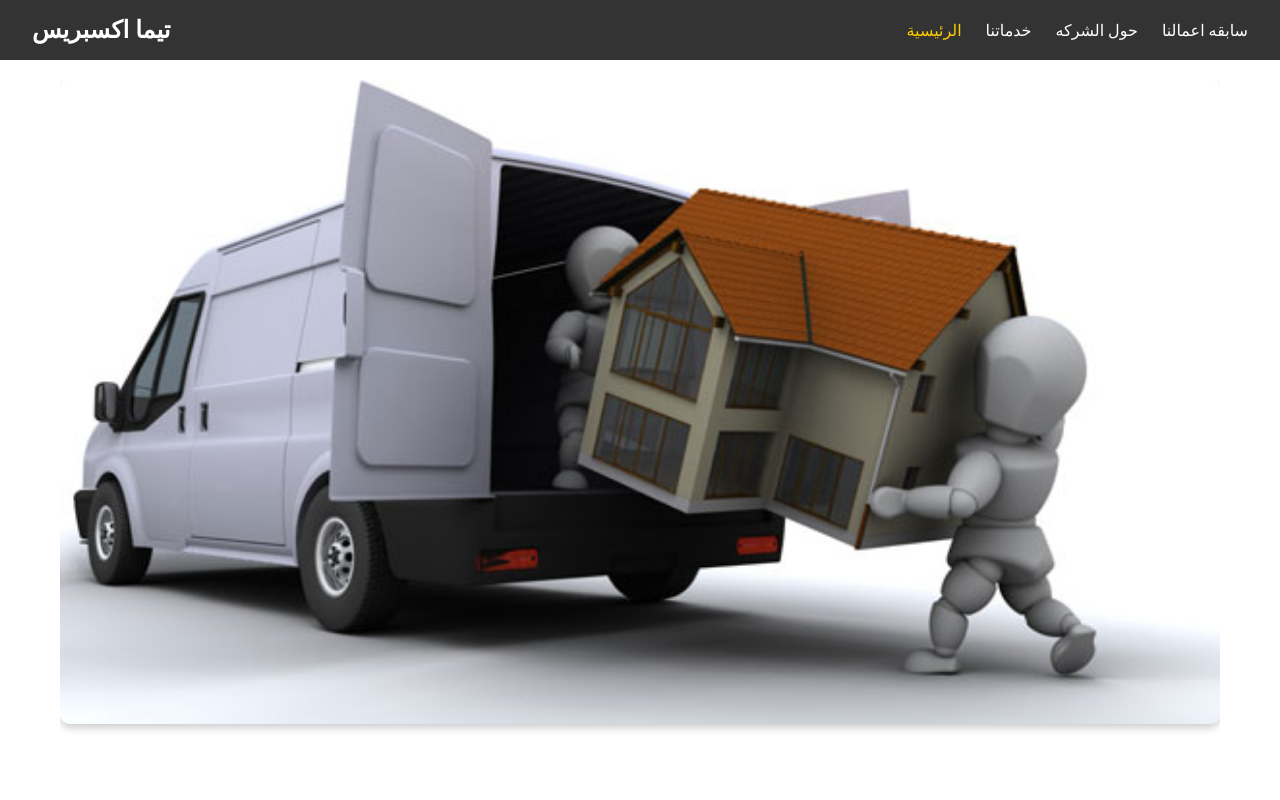
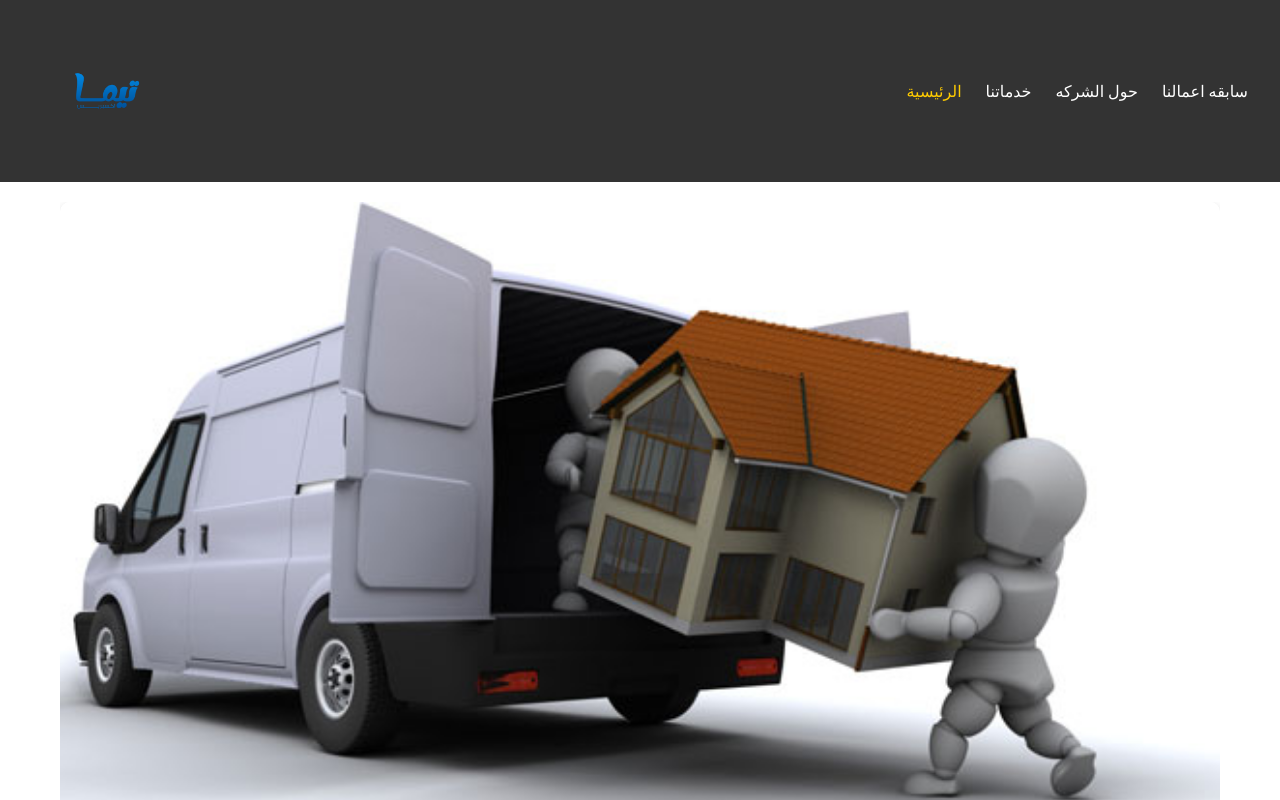
Before and after one commit to omargadelkareem/Temia-Express-website, a React (Create React App) app: page /slider in a window 1280 px wide. Shown: the top 800 px of the page. Built offline with nearby package versions, Linux system fonts and the light colour scheme.

Commit message:
add logo

```diff
--- a/public/index.html
+++ b/public/index.html
@@ -2,14 +2,14 @@
 <html lang="en">
   <head>
     <meta charset="utf-8" />
-    <link rel="icon" href="%PUBLIC_URL%/favicon.ico" />
+    <link rel="icon" href="%PUBLIC_URL%/tema 2.png"/>
     <meta name="viewport" content="width=device-width, initial-scale=1" />
     <meta name="theme-color" content="#000000" />
     <meta
       name="description"
       content="شركه نقل عفش في السعوديه خدمه اسرع في وقت اقصر معانا متشلش هم النقل والتحميل والتخزين واي شئ له علاقه بنقل العفش احنا معاك "
     />
-    <link rel="apple-touch-icon" href="%PUBLIC_URL%/logo192.png" />
+    <link rel="apple-touch-icon" href="%PUBLIC_URL%/tema 2.png" />
     <!--
       manifest.json provides metadata used when your web app is installed on a
       user's mobile device or desktop. See https://developers.google.com/web/fundamentals/web-app-manifest/
--- a/src/Component/Navbar/Navbar.css
+++ b/src/Component/Navbar/Navbar.css
@@ -2,16 +2,23 @@
 .navbar {
   display: flex;
   justify-content: space-between;
-    align-items: center;
+  align-items: center; /* محاذاة العناصر عموديًا في المنتصف */
   padding: 1rem 2rem;
   background-color: #333;
   color: white;
   position: relative; /* لإضافة z-index */
 }
 
+/* تصميم اللوجو */
+.logo {
+  width: 150px; /* قم بتعديل القيمة حسب الحاجة */
+  height: auto; /* للحفاظ على نسبة العرض إلى الارتفاع */
+}
+
 /* تصميم العنوان */
 .navbar h1 {
-    font-size: 1.5rem;
+  display: flex; /* لجعل العناصر داخل h1 تتم محاذاتها بشكل صحيح */
+  align-items: center; /* محاذاة العناصر عموديًا في المنتصف */
   margin: 0;
 }
 
@@ -21,6 +28,7 @@
   list-style: none;
   margin: 0;
   padding: 0;
+  align-items: center; /* محاذاة العناصر عموديًا في المنتصف */
 }
 
 .nav-menu li {
--- a/src/Component/Navbar/Navbar.js
+++ b/src/Component/Navbar/Navbar.js
@@ -2,6 +2,8 @@ import React, { useState } from 'react';
 import './Navbar.css';
 import { FaBars, FaTimes } from 'react-icons/fa'; // أيقونات القائمة
 import { Link } from 'react-router-dom';
+import LogoImage from '../../assets/assets'
+
 
 function Navbar({ setShowLogin }) {
   const [menue, setMenue] = useState("home");
@@ -16,7 +18,7 @@ function Navbar({ setShowLogin }) {
     <div className='navbar'>
       <h1
       >
-        تيما اكسبريس
+      <img className='logo' src={LogoImage} alt='' />
       </h1>
 
       {/* زر القائمة (يظهر فقط في الشاشات الصغيرة) */}
--- a/src/assets/assets.js
+++ b/src/assets/assets.js
@@ -24,6 +24,10 @@ import Image4 from './Slider 4.jpg';
 import Image5 from  './Slide5.jpg';
 import Image6 from './Slide6.png'
 
+
+import LogoImage from './tema 2.png';
+
+export default LogoImage;
 
 export const SliderImages = [
   Image1,
```
Also changed, not shown: public/tema 2.png (added), src/assets/tema 2.png (added). Lines whose indentation alone changed are shown as unchanged.
